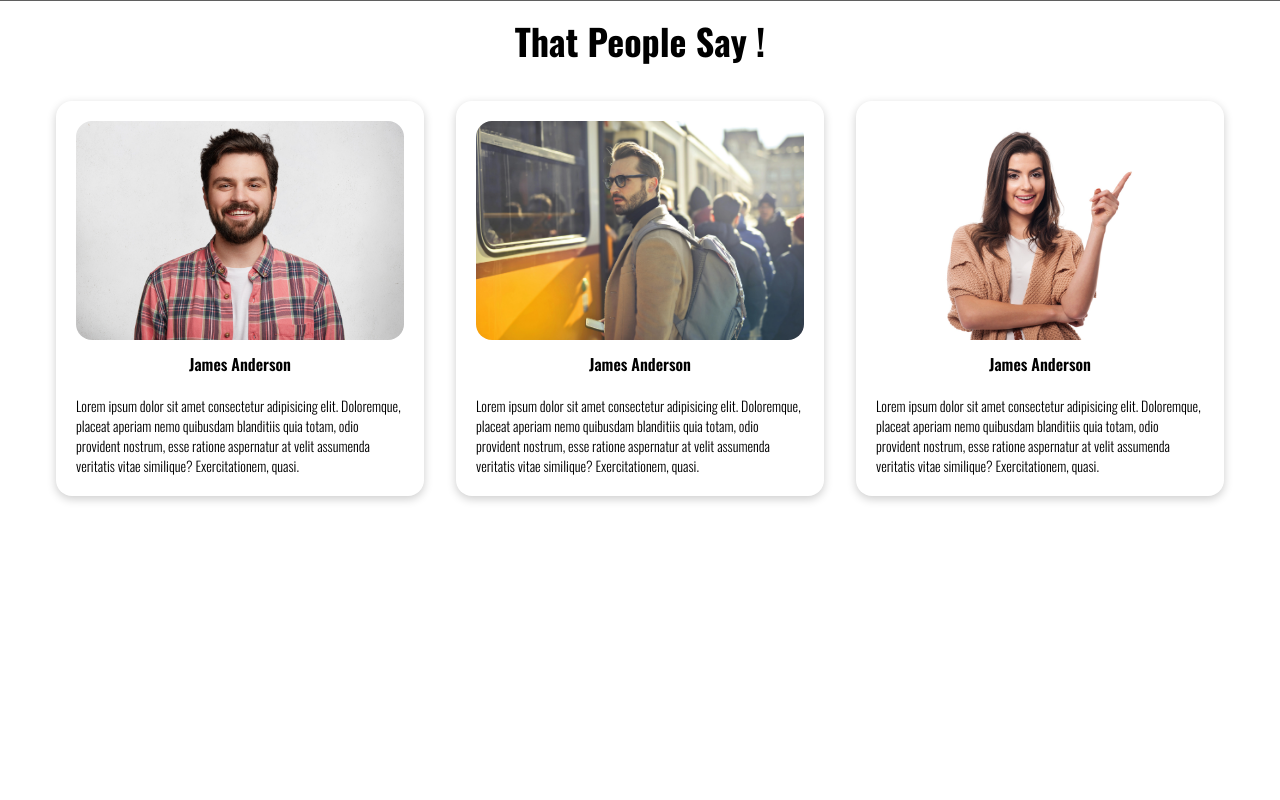
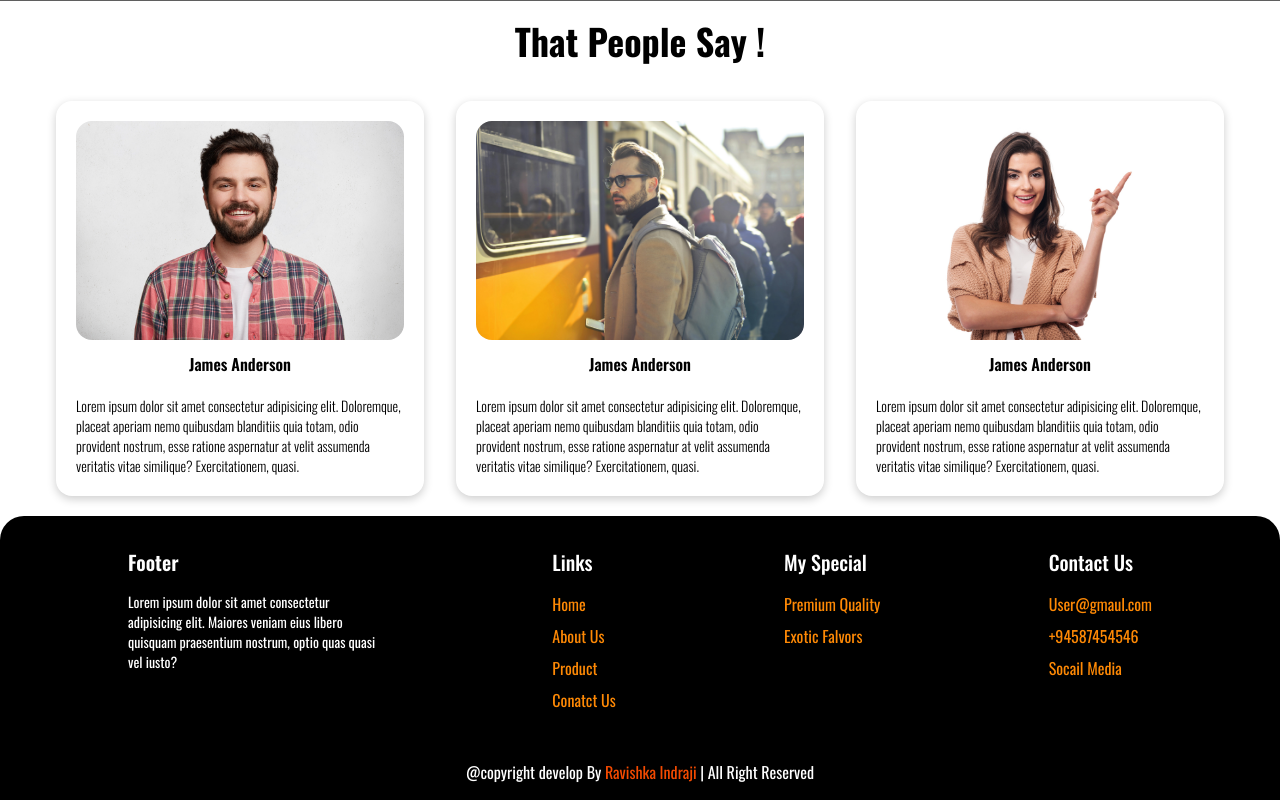
Before and after one commit to ravi1280/React-JS, a React (Vite) app in the folder React-LandingPage/: page / in a window 1280 px wide. Shown: the part 2982-3782 px from the top of the page. Before the commit the page ends 3498 px from the top, so only its background shows below. Built offline with nearby package versions, Linux system fonts and the light colour scheme; grey boxes are pictures that could not be loaded.

Commit message:
Footer UI Update

```diff
--- a/React-LandingPage/src/App.jsx
+++ b/React-LandingPage/src/App.jsx
@@ -1,6 +1,7 @@
 import React from 'react'
 import About from './component/About'
 import Banner from './component/Banner'
+import Fotter from './component/Fotter'
 import Home from './component/Home'
 import Navbar from './component/Navbar'
 import Product from './component/Product'
@@ -16,6 +17,7 @@ const App = () => {
     <Product/>
     <Banner/>
     <Review/>
+    <Fotter/>
 
     </>
   )
--- /dev/null
+++ b/React-LandingPage/src/component/Fotter.jsx
@@ -0,0 +1,51 @@
+import React from 'react'
+
+const Fotter = () => {
+  return (
+    <footer className=' bg-black text-white rounded-t-3xl mt-8 md:mt-0 '>
+      <div className=' flex flex-col md:flex-row justify-between px-5 md:px-32 p-8 '>
+        <div className='w-full md:w-1/4'>
+          <h1 className=' font-semibold  text-xl  pb-4'>Footer</h1>
+          <p className='text-sm'>
+            Lorem ipsum dolor sit amet consectetur adipisicing elit. Maiores
+            veniam eius libero quisquam praesentium nostrum, optio quas quasi
+            vel iusto?
+          </p>
+        </div>
+        <div>
+          <h1 className='font-medium  text-xl pb-4 pt-5 md:pt-0'>Links</h1>
+          <nav className='flex flex-col gap-2'>
+          <a className='text-orange-400 transition-all cursor-point' href="/">Home</a>
+          <a className='text-orange-400 transition-all cursor-point' href="/">About Us</a>
+          <a className='text-orange-400 transition-all cursor-point' href="/">Product</a>
+          <a className='text-orange-400 transition-all cursor-point' href="/">Conatct Us</a>
+          </nav>
+
+        </div>
+        <div>
+            <h1 className='font-medium  text-xl pb-4 pt-5 md:pt-0'>
+                My Special
+            </h1>
+            <nav className='flex flex-col gap-2'>
+            <a className='text-orange-400 transition-all cursor-point' href="/">Premium Quality</a>
+            <a className='text-orange-400 transition-all cursor-point' href="/">Exotic Falvors</a>
+            </nav>
+        </div>
+        <div>
+            <h1 className='font-medium  text-xl pb-4 pt-5 md:pt-0'>Contact Us</h1>
+            <nav className='flex flex-col gap-2'>
+            <a className='text-orange-400 transition-all cursor-point' href="/">User@gmaul.com</a>
+            <a className='text-orange-400 transition-all cursor-point' href="/">+94587454546</a>
+            <a className='text-orange-400 transition-all cursor-point' href="/">Socail Media</a>
+            </nav>
+
+        </div>
+      </div>
+      <div >
+        <p className='text-center  py-4'>@copyright develop By <span className='text-orange-600'>Ravishka Indraji</span> | All Right Reserved</p>
+      </div>
+    </footer>
+  );
+}
+
+export default Fotter
```
